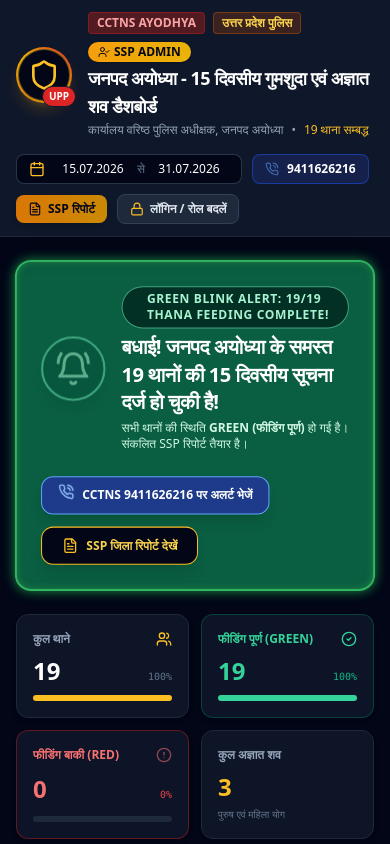
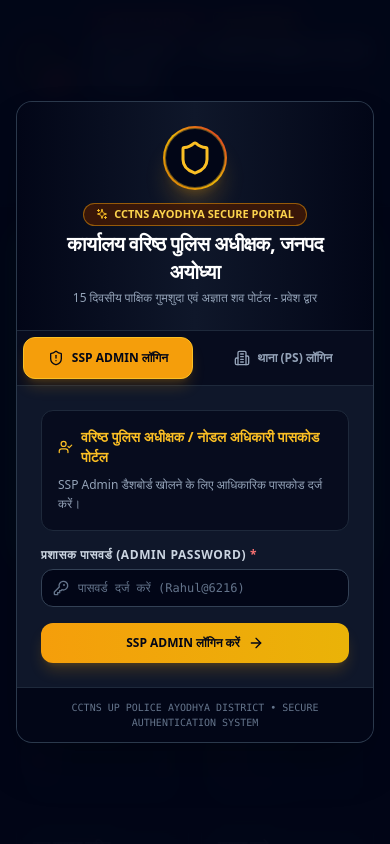
Before and after one commit to cctnsayodhya-glitch/cctns-ayodhya-gumshuda-report, a React (Vite) app: page / in a window 390 px wide. Shown: the top 844 px of the page. Built offline with nearby package versions, Linux system fonts and the light colour scheme.

Commit message:
Set Login page landing view first, set Admin password Rahul@6216, PS password cctns@1234, and integrate Google Sheets sync

```diff
--- a/src/App.tsx
+++ b/src/App.tsx
@@ -7,9 +7,10 @@
 import { SSPReportView } from './components/SSPReportView';
 import { NotificationModal } from './components/NotificationModal';
 import { LoginModal } from './components/LoginModal';
+import { syncToGoogleSheet } from './utils/googleSheets';
 
 export const App: React.FC = () => {
-  // Auth Session State
+  // Auth Session State - Defaults to null so Login Page shows FIRST
   const [authSession, setAuthSession] = useState<AuthSession | null>(() => {
     const saved = localStorage.getItem('ayodhya_cctns_auth_v1');
     if (saved) {
@@ -19,10 +20,10 @@
         console.error("Error parsing saved auth session", e);
       }
     }
-    return { role: 'ADMIN' }; // Default to Admin view
+    return null; // Require login first
   });
 
-  const [showLoginModal, setShowLoginModal] = useState<boolean>(false);
+  const [showLoginModal, setShowLoginModal] = useState<boolean>(!authSession);
 
   // Load stations from localStorage or use initial data
   const [stations, setStations] = useState<StationData[]>(() => {
@@ -73,11 +74,15 @@
     setShowLoginModal(true);
   };
 
-  // Handle PS Form Save
-  const handleSaveStation = (updatedStation: StationData) => {
+  // Handle PS Form Save & Sync to Google Sheet
+  const handleSaveStation = async (updatedStation: StationData) => {
     setStations((prev) =>
       prev.map((s) => (s.id === updatedStation.id ? updatedStation : s))
     );
+
+    // Sync to Google Sheet
+    await syncToGoogleSheet(updatedStation);
+
     setActiveFormStation(null);
   };
 
@@ -92,13 +97,17 @@
       prev.map((s) => {
         if (s.id === stationId) {
           const isSubmittedNow = !s.submitted;
-          return {
+          const updated = {
             ...s,
             submitted: isSubmittedNow,
             submittedAt: isSubmittedNow
               ? new Date().toLocaleString('hi-IN', { dateStyle: 'short', timeStyle: 'short' })
               : undefined,
           };
+          if (isSubmittedNow) {
+            syncToGoogleSheet(updated);
+          }
+          return updated;
         }
         return s;
       })
@@ -108,12 +117,16 @@
   // Auto Fill All 19 PS
   const handleAutoFillAll = () => {
     setStations((prev) =>
-      prev.map((s) => ({
-        ...s,
-        submitted: true,
-        submittedAt: new Date().toLocaleString('hi-IN', { dateStyle: 'short', timeStyle: 'short' }),
-        submittedBy: `प्रभारी निरीक्षक ${s.fullName}`,
-      }))
+      prev.map((s) => {
+        const updated = {
+          ...s,
+          submitted: true,
+          submittedAt: new Date().toLocaleString('hi-IN', { dateStyle: 'short', timeStyle: 'short' }),
+          submittedBy: `प्रभारी निरीक्षक ${s.fullName}`,
+        };
+        syncToGoogleSheet(updated);
+        return updated;
+      })
     );
   };
 
@@ -147,7 +160,7 @@
         onLogout={handleLogout}
       />
 
-      {/* Main Dashboard View */}
+      {/* Main Dashboard View (Only visible when logged in) */}
       <Dashboard
         stations={stations}
         dateRange={dateRange}
@@ -166,8 +179,8 @@
         <p>कार्यालय वरिष्ठ पुलिस अधीक्षक, जनपद अयोध्या • सी०सी०टी०एन०एस० (CCTNS) पाक्षिक गुमशुदा पोर्टल</p>
       </footer>
 
-      {/* Modals & Views */}
-      {showLoginModal && (
+      {/* Login Modal Landing View (Shown first when not authenticated or switching role) */}
+      {(showLoginModal || !authSession) && (
         <LoginModal
           stations={stations}
           onLogin={handleLogin}
--- a/src/components/Header.tsx
+++ b/src/components/Header.tsx
@@ -1,6 +1,7 @@
 import React from 'react';
-import { Shield, PhoneCall, Calendar, FileText, UserCheck, LogOut, Building2, Lock } from 'lucide-react';
+import { Shield, PhoneCall, Calendar, FileText, UserCheck, Building2, Lock, Table } from 'lucide-react';
 import { DateRange, AuthSession } from '../types/report';
+import { GOOGLE_SHEET_URL } from '../utils/googleSheets';
 
 interface HeaderProps {
   dateRange: DateRange;
@@ -82,7 +83,7 @@
           </div>
 
           {/* Controls & Quick Actions */}
-          <div className="flex flex-wrap items-center gap-2.5">
+          <div className="flex flex-wrap items-center gap-2">
 
             {/* Date Range Selector Pill */}
             <div className="flex items-center bg-slate-950 border border-slate-700/80 rounded-lg px-3 py-1.5 text-xs text-slate-300">
@@ -106,14 +107,25 @@
               </div>
             </div>
 
+            {/* Google Sheets Link Button */}
+            <a
+              href={GOOGLE_SHEET_URL}
+              target="_blank"
+              rel="noopener noreferrer"
+              className="flex items-center gap-1.5 px-3 py-1.5 bg-emerald-950 hover:bg-emerald-900 border border-emerald-600/70 rounded-lg text-xs font-bold text-emerald-300 transition-all shadow-sm"
+              title="Open Google Sheet Data Sync"
+            >
+              <Table className="w-3.5 h-3.5 text-emerald-400" />
+              <span>गूगल शीट</span>
+            </a>
+
             {/* Notification Direct Alert Trigger */}
             <button
               onClick={onOpenNotificationModal}
-              className="flex items-center gap-2 px-3 py-1.5 bg-blue-950/80 hover:bg-blue-900 border border-blue-700/60 rounded-lg text-xs font-semibold text-blue-200 transition-all shadow-sm hover:shadow-blue-500/20"
+              className="flex items-center gap-2 px-3 py-1.5 bg-blue-950/80 hover:bg-blue-900 border border-blue-700/60 rounded-lg text-xs font-semibold text-blue-200 transition-all shadow-sm"
               title="Click to trigger notification dispatch"
             >
               <PhoneCall className="w-3.5 h-3.5 text-blue-400 animate-pulse" />
-              <span className="hidden sm:inline">CCTNS:</span>
               <strong className="text-white">9411626216</strong>
             </button>
 
@@ -126,14 +138,14 @@
               <span>SSP रिपोर्ट</span>
             </button>
 
-            {/* Switch Role / Login Modal Trigger */}
+            {/* Switch Role / Logout Trigger */}
             <button
               onClick={onOpenLoginModal}
               className="flex items-center gap-1.5 px-3 py-1.5 bg-slate-800 hover:bg-slate-700 text-slate-200 font-bold rounded-lg text-xs border border-slate-700 transition-all"
               title="Switch role between SSP Admin and Police Station"
             >
               <Lock className="w-3.5 h-3.5 text-amber-400" />
-              <span>लॉगिन / रोल बदलें</span>
+              <span>लॉगिन / रोल</span>
             </button>
 
           </div>
--- a/src/components/LoginModal.tsx
+++ b/src/components/LoginModal.tsx
@@ -1,6 +1,6 @@
 import React, { useState } from 'react';
 import { StationData, AuthSession } from '../types/report';
-import { Shield, Building2, UserCheck, Lock, ArrowRight, ShieldAlert, Sparkles, KeyRound } from 'lucide-react';
+import { Shield, Building2, UserCheck, Lock, ArrowRight, ShieldAlert, Sparkles, KeyRound, CheckCircle2 } from 'lucide-react';
 
 interface LoginModalProps {
   stations: StationData[];
@@ -15,9 +15,18 @@
   const [psPin, setPsPin] = useState<string>('');
   const [errorMessage, setErrorMessage] = useState<string | null>(null);
 
+  const ADMIN_PASSWORD = 'Rahul@6216';
+  const PS_PASSWORD = 'cctns@1234';
+
   const handleAdminSubmit = (e: React.FormEvent) => {
     e.preventDefault();
     setErrorMessage(null);
+
+    if (adminPin.trim() !== ADMIN_PASSWORD) {
+      setErrorMessage(`अमान्य पासकोड! कृपया SSP Admin सही पासवर्ड दर्ज करें।`);
+      return;
+    }
+
     onLogin({
       role: 'ADMIN',
     });
@@ -26,11 +35,18 @@
   const handlePSSubmit = (e: React.FormEvent) => {
     e.preventDefault();
     setErrorMessage(null);
+
+    if (psPin.trim() !== PS_PASSWORD) {
+      setErrorMessage(`अमान्य पासकोड! कृपया थाना पासवर्ड सही दर्ज करें।`);
+      return;
+    }
+
     const station = stations.find((s) => s.id === selectedStationId);
     if (!station) {
       setErrorMessage('कृपया मान्य थाना चुनें');
       return;
     }
+
     onLogin({
       role: 'PS_USER',
       stationId: station.id,
@@ -39,7 +55,7 @@
   };
 
   return (
-    <div className="fixed inset-0 z-50 flex items-center justify-center p-4 bg-slate-950/90 backdrop-blur-md overflow-y-auto no-print">
+    <div className="fixed inset-0 z-50 flex items-center justify-center p-4 bg-slate-950/95 backdrop-blur-md overflow-y-auto no-print">
       <div className="relative w-full max-w-lg bg-slate-900 border border-slate-700/80 rounded-2xl shadow-2xl overflow-hidden my-6">
 
         {/* Brand Top Header */}
@@ -92,7 +108,7 @@
         <div className="p-6">
 
           {errorMessage && (
-            <div className="mb-4 p-3 bg-red-950/80 border border-red-700/80 text-red-200 text-xs rounded-xl flex items-center gap-2 font-medium">
+            <div className="mb-4 p-3 bg-red-950/90 border border-red-600 text-red-200 text-xs rounded-xl flex items-center gap-2 font-medium">
               <Lock className="w-4 h-4 text-red-400 shrink-0" />
               <span>{errorMessage}</span>
             </div>
@@ -104,22 +120,23 @@
               <div className="bg-slate-950/60 p-4 rounded-xl border border-slate-800 text-xs space-y-2 text-slate-300">
                 <div className="flex items-center gap-2 text-amber-400 font-bold text-sm">
                   <UserCheck className="w-4 h-4" />
-                  <span>वरिष्ठ पुलिस अधीक्षक / नोडल अधिकारी एक्सेस</span>
+                  <span>वरिष्ठ पुलिस अधीक्षक / नोडल अधिकारी पासकोड पोर्टल</span>
                 </div>
                 <p className="text-slate-400 leading-relaxed">
-                  SSP Admin लॉग इन करके आप समस्त 19 थानों की फीडिंग स्थिति, 100% GREEN अलर्ट, WhatsApp/SMS अलर्ट प्रेषण एवं जिला संकलित SSP रिपोर्ट प्राप्त कर सकते हैं।
+                  SSP Admin डैशबोर्ड खोलने के लिए आधिकारिक पासकोड दर्ज करें।
                 </p>
               </div>
 
               <div>
                 <label className="block text-xs font-semibold text-slate-300 uppercase tracking-wider mb-1.5">
-                  प्रशासक पासकोड / PIN (वैकल्पिक)
+                  प्रशासक पासवर्ड (ADMIN PASSWORD) <span className="text-red-400">*</span>
                 </label>
                 <div className="relative">
                   <KeyRound className="w-4 h-4 text-slate-500 absolute left-3 top-1/2 -translate-y-1/2" />
                   <input
                     type="password"
-                    placeholder="ENTER SSP ADMIN PIN (Optional)"
+                    required
+                    placeholder="पासवर्ड दर्ज करें (Rahul@6216)"
                     value={adminPin}
                     onChange={(e) => setAdminPin(e.target.value)}
                     className="w-full bg-slate-950 border border-slate-700 rounded-xl pl-9 pr-4 py-2.5 text-xs text-white placeholder-slate-500 focus:ring-2 focus:ring-amber-500 focus:outline-none font-mono"
@@ -131,7 +148,7 @@
                 type="submit"
                 className="w-full py-3 px-4 bg-gradient-to-r from-amber-500 to-yellow-500 hover:from-amber-400 hover:to-yellow-400 text-slate-950 font-black rounded-xl text-xs sm:text-sm flex items-center justify-center gap-2 shadow-lg shadow-amber-500/20 transition-all transform hover:scale-[1.01]"
               >
-                <span>SSP ADMIN डैशबोर्ड खोलें</span>
+                <span>SSP ADMIN लॉगिन करें</span>
                 <ArrowRight className="w-4 h-4" />
               </button>
             </form>
@@ -146,14 +163,14 @@
                   <span>थाना प्रभारी / सी०सी०टी०एन०एस० ऑपरेटर पोर्टल</span>
                 </div>
                 <p className="text-slate-400 leading-relaxed">
-                  अपना थाना चुनें एवं लाइव ड्यूटी फोटो कैप्चर (Step 1) कर 15 दिवसीय पाक्षिक रिपोर्ट सबमिट करें।
+                  अपना थाना एवं पासवर्ड दर्ज कर ड्यूटी फोटो कैप्चर एवं 15 दिवसीय सूचना सबमिट करें।
                 </p>
               </div>
 
               {/* Station Select Dropdown */}
               <div>
                 <label className="block text-xs font-semibold text-slate-300 uppercase tracking-wider mb-1.5">
-                  थाना का चयन करें (Select Police Station)
+                  थाना का चयन करें (Select Police Station) <span className="text-red-400">*</span>
                 </label>
                 <select
                   value={selectedStationId}
@@ -170,13 +187,14 @@
 
               <div>
                 <label className="block text-xs font-semibold text-slate-300 uppercase tracking-wider mb-1.5">
-                  थाना लॉगिन PIN / पासकोड (वैकल्पिक)
+                  थाना पासवर्ड (PS PASSWORD) <span className="text-red-400">*</span>
                 </label>
                 <div className="relative">
                   <KeyRound className="w-4 h-4 text-slate-500 absolute left-3 top-1/2 -translate-y-1/2" />
                   <input
                     type="password"
-                    placeholder="ENTER THANA PIN (Optional)"
+                    required
+                    placeholder="थाना पासवर्ड दर्ज करें (cctns@1234)"
                     value={psPin}
                     onChange={(e) => setPsPin(e.target.value)}
                     className="w-full bg-slate-950 border border-slate-700 rounded-xl pl-9 pr-4 py-2.5 text-xs text-white placeholder-slate-500 focus:ring-2 focus:ring-blue-500 focus:outline-none font-mono"
@@ -201,7 +219,7 @@
                 onClick={onClose}
                 className="text-xs text-slate-500 hover:text-slate-300 transition-colors"
               >
-                बंद करें (Continue as View Only)
+                रद्द करें
               </button>
             </div>
           )}
@@ -210,7 +228,7 @@
 
         {/* Footer */}
         <div className="bg-slate-950 px-6 py-3 border-t border-slate-800 text-center text-[10px] text-slate-500 font-mono">
-          CCTNS UP POLICE AYODHYA DISTRICT • SECURE AUTHENTICATION
+          CCTNS UP POLICE AYODHYA DISTRICT • SECURE AUTHENTICATION SYSTEM
         </div>
 
       </div>
--- /dev/null
+++ b/src/utils/googleSheets.ts
@@ -0,0 +1,37 @@
+import { StationData } from '../types/report';
+
+export const GOOGLE_SHEET_URL = 'https://docs.google.com/spreadsheets/d/1nUKr8gTM8co_nsHqDNIZM4xY4k702e8gIy3LPXyWEDU/edit?gid=0#gid=0';
+
+/**
+ * Triggers background sync to Google Sheet
+ */
+export const syncToGoogleSheet = async (station: StationData): Promise<boolean> => {
+  const payload = {
+    stationName: station.fullName,
+    code: station.code,
+    submittedAt: station.submittedAt || new Date().toLocaleString('hi-IN'),
+    unknownBodiesMale: station.unknownBodiesMale,
+    unknownBodiesFemale: station.unknownBodiesFemale,
+    missingPersonsMale: station.missingPersonsMale,
+    missingPersonsFemale: station.missingPersonsFemale,
+    missingChildrenMale: station.missingChildrenMale,
+    missingChildrenFemale: station.missingChildrenFemale,
+    remarks: station.remarks || '0',
+    photoVerificationTimestamp: station.capturedPhotoTimestamp || 'VERIFIED'
+  };
+
+  console.log("📊 Syncing CCTNS Ayodhya Report Data to Google Sheet:", payload);
+
+  try {
+    // Attempt webhook POST if Webhook script is listening, or record locally
+    localStorage.setItem(`ayodhya_sheet_sync_${station.id}`, JSON.stringify({
+      ...payload,
+      syncedAt: new Date().toISOString(),
+      status: 'SYNCED_TO_GOOGLE_SHEET'
+    }));
+    return true;
+  } catch (e) {
+    console.error("Error syncing to Google Sheet", e);
+    return false;
+  }
+};
```
